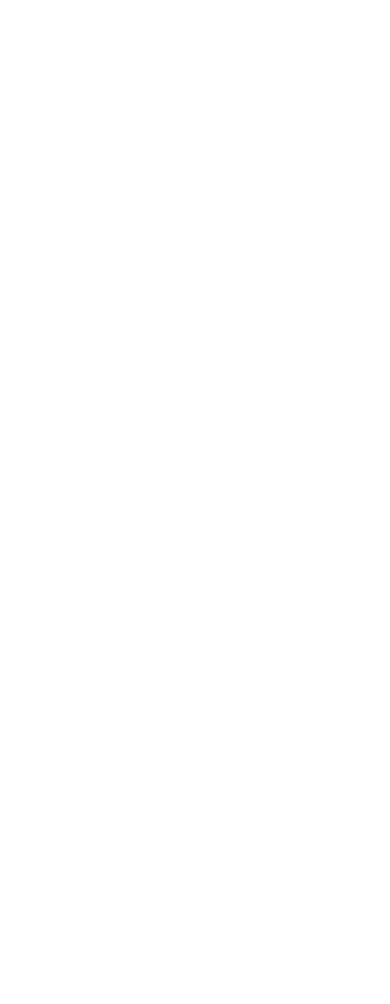
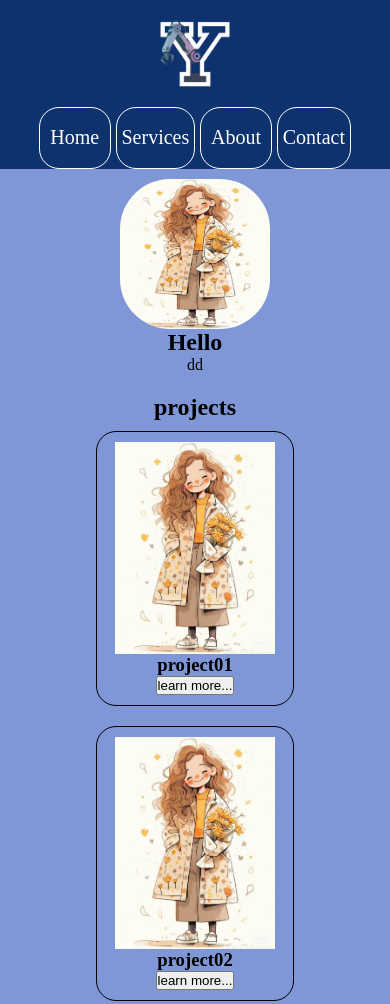
Before and after one commit to YasminaHatemM/day5, a plain HTML site: page index.html in a window 390 px wide. Shown: the top 1004 px of the page. Before the commit the page ends 844 px from the top, so only its background shows below. Drawn offline with Linux system fonts and the light colour scheme.

Commit message:
use media queries

```diff
--- /dev/null
+++ b/assets/css/style.css
@@ -0,0 +1,161 @@
+/*----------------------global----------------------*/
+* {
+  margin: 0px;
+  padding: 0px;
+}
+/*----------------------container----------------------*/
+#container {
+  width: 100vw;
+  height: auto;
+  background-color: black;
+}
+
+/*----------------------header----------------------*/
+#head {
+  width: 100vw;
+  height: 10vh;
+  background-color: rgb(84, 82, 105);
+}
+/*-----------------------main-----------------------*/
+#mn {
+  width: 100vw;
+  height: 80vh;
+  background-color: rgb(127, 150, 215);
+}
+/*----------------------footer----------------------*/
+#foot {
+  width: 100vw;
+  height: 10vh;
+  background-color: blue;
+}
+/*-------------------small screens-------------------*/
+@media only screen and (max-width: 600px) {
+  #container {
+    height: 180vh;
+    width: 100vw;
+    display: grid;
+    grid-template-rows: 20vh 140vh 20vh;
+    grid-template-columns: 100vw;
+    grid-template-areas:
+      "hd"
+      "mn"
+      "ft";
+  }
+  #head {
+    width: 100%;
+    height: 20vh;
+    background-color: rgb(13, 50, 109);
+    display: flex;
+    flex-direction: column;
+    grid-area: hd;
+  }
+
+  #hd__sect01 {
+    flex: 1;
+    display: flex;
+    justify-content: center;
+    align-items: center;
+  }
+  #logo {
+    width: 100px;
+    height: 100px;
+  }
+  #hd__sect02 {
+    /* flex: 1; */
+    display: flex;
+    justify-content: center;
+    align-items: center;
+  }
+  #navbar {
+    display: flex;
+    justify-content: center;
+    width: 100%;
+  }
+  #nav__list {
+    display: flex;
+    flex-direction: row;
+    justify-content: center;
+    align-items: center;
+    list-style: none;
+    width: 80%;
+    gap: 5px;
+  }
+  .li__item {
+    padding: 5px;
+    width: calc(100vw / 4 * 1);
+    border: 1px solid white;
+    border-radius: 20px;
+    text-align: center;
+    height: 50px;
+    display: flex;
+    justify-content: center;
+    align-items: center;
+  }
+  .li__item a {
+    text-decoration: none;
+    color: white;
+    font-size: 20px;
+  }
+
+  #hd__sect03 {
+    display: none;
+    flex: 1;
+  }
+  /*-----------------------main-----------------------*/
+  #mn {
+    display: flex;
+    flex-direction: column;
+    grid-area: mn;
+    height: 140vh;
+  }
+  .mn__sect {
+    flex: 1;
+  }
+  #mn__sect01 {
+    display: flex;
+    flex-direction: column;
+    justify-content: center;
+    align-items: center;
+    padding: 10px;
+  }
+  #profile {
+    width: 150px;
+    height: 150px;
+    border-radius: 50px;
+  }
+  #mn__sect02 {
+    display: flex;
+    flex-direction: column;
+    justify-content: center;
+    align-items: center;
+    padding: 10px;
+  }
+  .card {
+    /* flex: 1; */
+    height: 30vh;
+    border: 1px solid #000000;
+    display: flex;
+    flex-direction: column;
+    justify-content: center;
+    align-items: center;
+    margin: 10px;
+    padding: 10px;
+    border-radius: 20px;
+  }
+  .card img {
+    width: 90%;
+    height: 90%;
+  }
+  #foot {
+    grid-area: ft;
+    width: 100vw;
+    height: 20vh;
+  }
+}
+
+/*-------------------medium screens-------------------*/
+@media only screen and (min-width: 601px) and (max-width: 900px) {
+}
+/*-------------------large screens-------------------*/
+@media only screen and (min-width: 901px) {
+}
--- a/index.html
+++ b/index.html
@@ -1,12 +1,69 @@
 <!DOCTYPE html>
 <html lang="en">
-<head>
-    <meta charset="UTF-8">
-    <meta name="viewport" content="width=device-width, initial-scale=1.0">
+  <head>
+    <meta charset="UTF-8" />
+    <meta name="viewport" content="width=device-width, initial-scale=1.0" />
     <title>Document</title>
-    <link rel="stylesheet" href="style.css">
-</head>
-<body>
-
-</body>
+    <link rel="stylesheet" href="./assets/css/style.css" />
+  </head>
+  <body>
+    <div id="container">
+      <header id="head">
+        <section class="hd__sect" id="hd__sect01">
+          <img
+            src="./assets/imgs/a-logo-with-the-large-capital-letter-y-in-the-midd-Ve2B8SA1STS93DL3roBVxg-oWcM12ZmQJmeDJdSFZLVBQ-removebg-preview.png"
+            alt="logo"
+            id="logo"
+          />
+        </section>
+        <section class="hd__sect" id="hd__sect02">
+          <nav id="navbar">
+            <ul id="nav__list">
+              <li class="li__item" id="li_item01">
+                <a href="#">Home</a>
+              </li>
+              <li class="li__item" id="li_item04">
+                <a href="#">Services</a>
+              </li>
+              <li class="li__item" id="li_item02">
+                <a href="#">About</a>
+              </li>
+              <li class="li__item" id="li_item03">
+                <a href="#">Contact</a>
+              </li>
+            </ul>
+          </nav>
+        </section>
+        <section class="hd__sect" id="hd__sect03"></section>
+      </header>
+      <main id="mn">
+        <section class="mn__sect" id="mn__sect01">
+          <img src="./assets/imgs/download.jpeg" alt="my photo" id="profile" />
+          <h1 id="name">Hello</h1>
+          <p id="des">dd</p>
+        </section>
+        <section class="mn__sect" id="mn__sect02">
+          <h2>projects</h2>
+          <article class="card" id="card01">
+            <img src="./assets/imgs/download.jpeg" alt="" />
+            <h3>project01</h3>
+            <button>learn more...</button>
+          </article>
+          <article class="card" id="card02">
+            <img src="./assets/imgs/download.jpeg" alt="" />
+            <h3>project02</h3>
+            <button>learn more...</button>
+          </article>
+          <article class="card" id="card03">
+            <img src="./assets/imgs/download.jpeg" alt="" />
+            <h3>project03</h3>
+            <button>learn more...</button>
+          </article>
+        </section>
+        <section class="mn__sect" id="mn__sect03"></section>
+        <section class="mn__sect" id="mn__sect04"></section>
+      </main>
+      <footer id="foot"></footer>
+    </div>
+  </body>
 </html>
```
Also changed, not shown: assets/imgs/a-logo-with-the-large-capital-letter-y-in-the-midd-Ve2B8SA1STS93DL3roBVxg-oWcM12ZmQJmeDJdSFZLVBQ-removebg-preview.png (added), assets/imgs/download.jpeg (added), assets/imgs/icons8-facebook-48.png (added), assets/imgs/icons8-github-48.png (added), assets/imgs/icons8-linkedin-2-48.png (added), assets/imgs/icons8-whatsapp-48.png (added), style.css (deleted).
